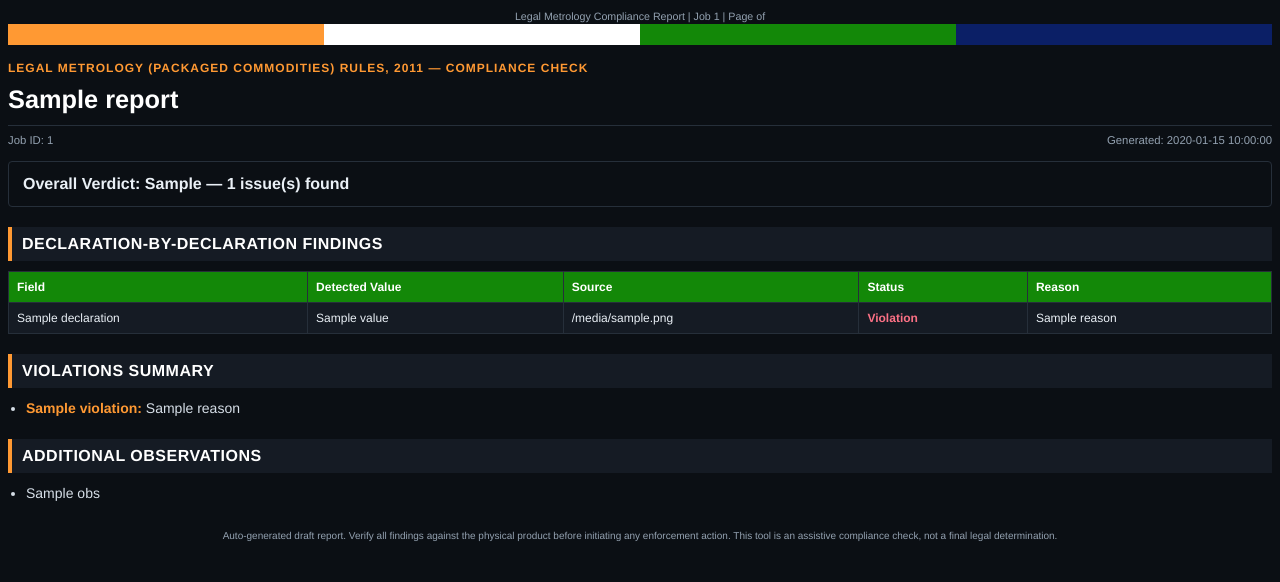
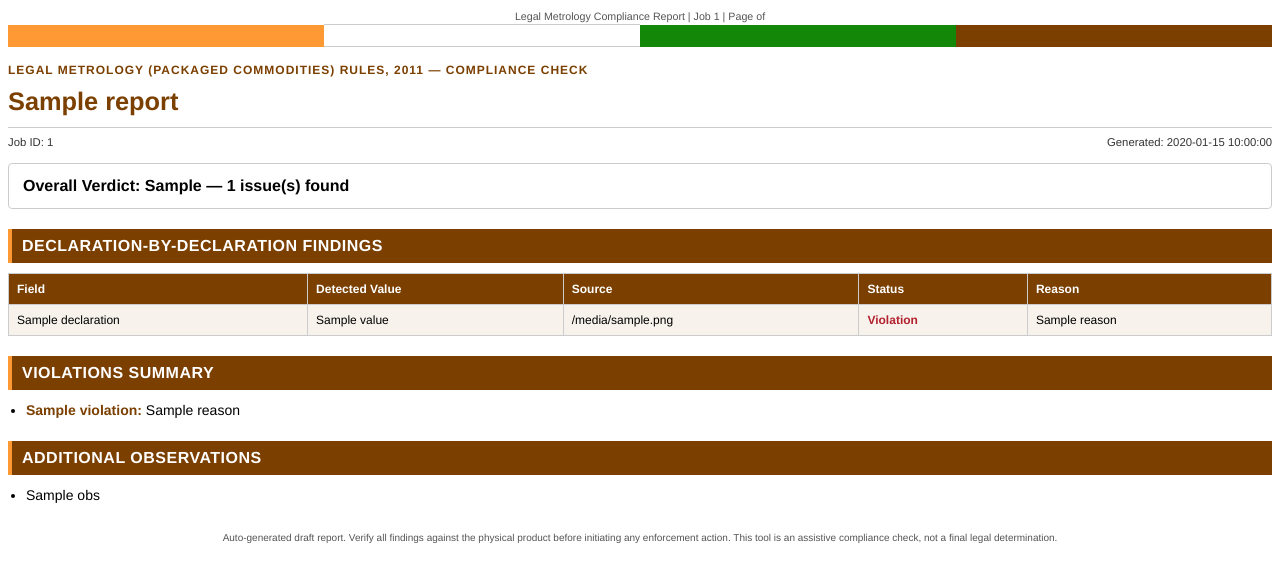
Before and after one commit to project-apex-00/legal-, a Flask app: template templates/report_template.html in a window 1280 px wide. Shown: the top 582 px of the page. Run offline with Flask 3, Linux system fonts and the light colour scheme; the template is opened without the code that fills it: most values are stand-ins (such as "Sample title", 1, 10 or a date in 2020).

Commit message:
Update report_template.html

```diff
--- a/templates/report_template.html
+++ b/templates/report_template.html
@@ -16,8 +16,8 @@
   }
   body {
     font-family: "Helvetica", "Arial", sans-serif;
-    color: #EAF0F6;
-    background-color: #0B0F14;
+    color: #000000;
+    background-color: #FFFFFF;
     font-size: 10.5pt;
     line-height: 1.5;
   }
@@ -28,20 +28,20 @@
   }
   table.strata td { height: 5px; padding: 0; border: none; }
   table.strata td.s1 { background-color: #FF9933; }
-  table.strata td.s2 { background-color: #FFFFFF; }
+  table.strata td.s2 { background-color: #FFFFFF; border-top: 1px solid #CCCCCC; border-bottom: 1px solid #CCCCCC; }
   table.strata td.s3 { background-color: #138808; }
-  table.strata td.s4 { background-color: #0B1F66; }
+  table.strata td.s4 { background-color: #7B3F00; }
 
   .header { margin-bottom: 4px; }
   .header .org {
-    font-size: 9pt; letter-spacing: 1px; color: #FF9933;
+    font-size: 9pt; letter-spacing: 1px; color: #7B3F00;
     text-transform: uppercase; font-weight: bold;
   }
-  .header h1 { font-size: 19pt; margin: 4px 0 6px 0; color: #FFFFFF; }
+  .header h1 { font-size: 19pt; margin: 4px 0 6px 0; color: #7B3F00; }
   .meta {
-    font-size: 8.5pt; color: #93A1B0; display: flex;
+    font-size: 8.5pt; color: #333333; display: flex;
     justify-content: space-between; margin-top: 6px;
-    border-top: 1px solid #262F3A; padding-top: 6px;
+    border-top: 1px solid #CCCCCC; padding-top: 6px;
   }
 
   .verdict {
@@ -50,15 +50,16 @@
     border-radius: 4px;
     font-weight: bold;
     font-size: 12pt;
-    border: 1px solid #262F3A;
+    border: 1px solid #CCCCCC;
+    color: #000000;
   }
-  .verdict.COMPLIANT { background-color: #10331F; color: #4ADE80; }
-  .verdict.NON_COMPLIANT { background-color: #3A1418; color: #FB7185; }
-  .verdict.NEEDS_REVIEW { background-color: #3A2B0E; color: #FBBF24; }
+  .verdict.COMPLIANT { background-color: #E3F5E9; color: #0F7A3D; }
+  .verdict.NON_COMPLIANT { background-color: #FBE4E6; color: #B3202E; }
+  .verdict.NEEDS_REVIEW { background-color: #FDF1DC; color: #8A5A00; }
 
   h2.section {
     font-size: 12pt; font-weight: bold; color: #FFFFFF;
-    background-color: #151B24; border-left: 4px solid #FF9933;
+    background-color: #7B3F00; border-left: 4px solid #FF9933;
     padding: 5px 10px;
     margin-top: 20px; margin-bottom: 10px;
     text-transform: uppercase; letter-spacing: 0.5px;
@@ -68,24 +69,24 @@
     width: 100%; border-collapse: collapse; margin-top: 6px;
   }
   table.decl th, table.decl td {
-    border: 1px solid #262F3A; padding: 6px 8px; font-size: 9pt; text-align: left;
-    color: #EAF0F6;
+    border: 1px solid #CCCCCC; padding: 6px 8px; font-size: 9pt; text-align: left;
+    color: #000000;
   }
-  table.decl th { background-color: #138808; color: #FFFFFF; font-weight: bold; }
-  table.decl tr:nth-child(even) td { background-color: #151B24; }
-  table.decl tr:nth-child(odd) td { background-color: #10151D; }
-  .status-ok { color: #4ADE80; font-weight: bold; }
-  .status-bad { color: #FB7185; font-weight: bold; }
+  table.decl th { background-color: #7B3F00; color: #FFFFFF; font-weight: bold; }
+  table.decl tr:nth-child(even) td { background-color: #F7F2EC; }
+  table.decl tr:nth-child(odd) td { background-color: #FFFFFF; }
+  .status-ok { color: #0F7A3D; font-weight: bold; }
+  .status-bad { color: #B3202E; font-weight: bold; }
 
   ul.violation-list { margin: 0; padding-left: 18px; }
-  ul.violation-list li { margin-bottom: 8px; color: #D6DEE7; }
-  ul.violation-list li b { color: #FF9933; }
+  ul.violation-list li { margin-bottom: 8px; color: #000000; }
+  ul.violation-list li b { color: #7B3F00; }
 
   .footer-note {
-    margin-top: 24px; font-size: 7.5pt; color: #93A1B0; text-align: center;
+    margin-top: 24px; font-size: 7.5pt; color: #555555; text-align: center;
   }
   #footer_content {
-    font-size: 8pt; color: #93A1B0; text-align: center;
+    font-size: 8pt; color: #555555; text-align: center;
   }
 </style>
 </head>
```
